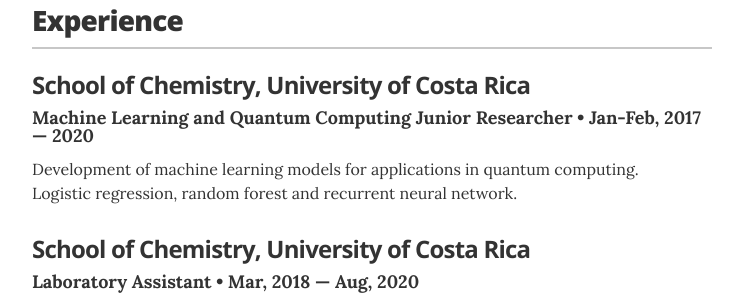
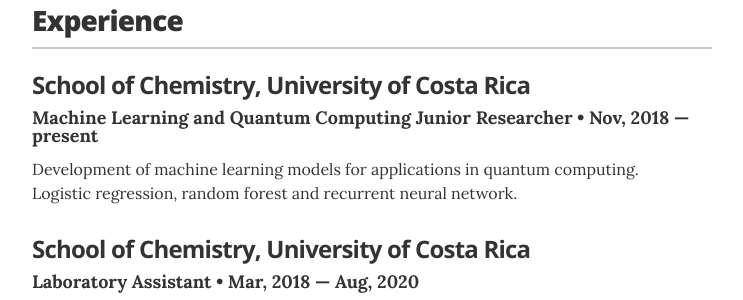
Before and after one commit to jeff0994/jeff0994.github.io, a Jekyll site: the page built from index.html, in a window 1280 px wide and 900 px high, scrolled down 526 px. Shown: the part 154-454 px from the top of the window, without its empty margins (268-1011 px from the left). Built offline with Jekyll 4.4.1, drawn with Linux system fonts in a browser that asks for light colours.

Commit message:
Update experience.yml

```diff
--- a/_data/experience.yml
+++ b/_data/experience.yml
@@ -3,7 +3,7 @@
 # VP of Global Communications
 - company: School of Chemistry, University of Costa Rica
   position: Machine Learning and Quantum Computing Junior Researcher
-  duration: Jan-Feb, 2017 &mdash; 2020
+  duration: Nov, 2018 &mdash; present
   summary: Development of machine learning models for applications in quantum computing. <br>
            Logistic regression, random forest and recurrent neural network.
 
```
